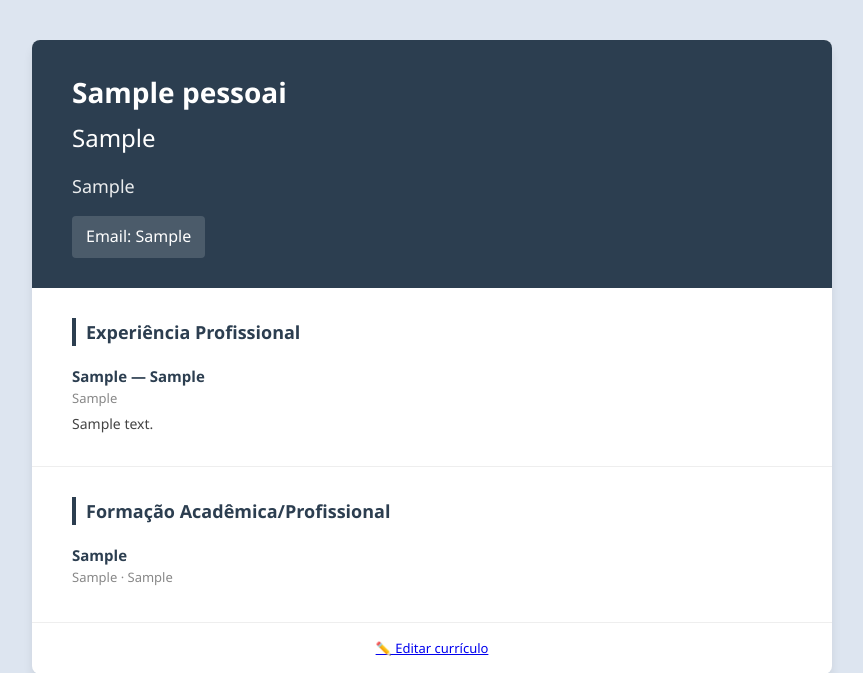
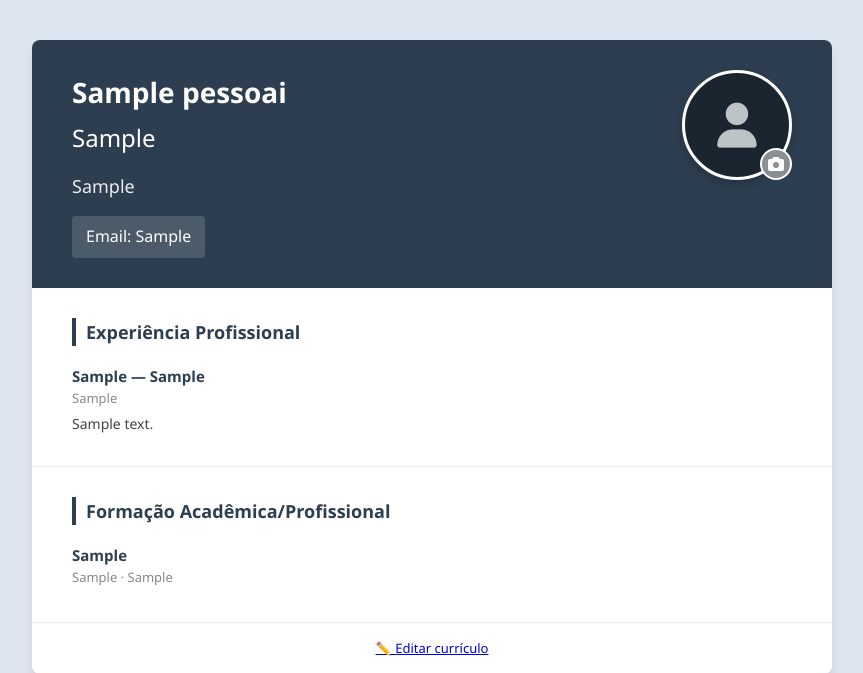
Before and after one commit to Stevcomp/Curriculo_Digital, a PHP site: page / in a window 1280 px wide. Shown: the top 673 px of the page, without its empty margins (208-1071 px from the left). Run offline with PHP 8.4, Linux system fonts and the light colour scheme; tables that the repository leaves empty hold one stand-in row (values such as "Sample post").

Commit message:
Atualização do curriculo digital

```diff
--- a/index.php
+++ b/index.php
@@ -35,6 +35,7 @@
 
 <head>
     <meta charset="UTF-8">
+    <link rel="stylesheet" href="https://cdnjs.cloudflare.com/ajax/libs/font-awesome/6.5.1/css/all.min.css">
     <title><?= $pessoa ? htmlspecialchars($pessoa['nome']) : 'Cadastro Inicial' ?></title>
     <link rel="stylesheet" href="style.css">
     <?php if (!$pessoa): ?>
@@ -80,6 +81,9 @@
 
             <!-- CABEÇALHO -->
             <div class="header">
+
+                <!-- Lado Esquerdo: Dados Pessoais -->
+                <div class="header-info">
                     <h1><?= htmlspecialchars($pessoa['nome']) ?></h1>
                     <h2><?= htmlspecialchars($pessoa['cargo']) ?></h2>
 
@@ -98,6 +102,32 @@
                         <?php else: ?>
                             <span>Nenhum contato cadastrado</span>
                         <?php endif; ?>
+                    </div>
+                </div>
+
+                <!-- Lado Direito: Círculo da Foto + Upload e salvamento no banco-->
+                <div class="perfil-avatar-container">
+                    <div class="perfil-avatar">
+                        <?php
+
+                        if (!empty($pessoa['foto_url']) && file_exists('uploads/' . $pessoa['foto_url'])) {
+                            $fotoExibicao = 'uploads/' . $pessoa['foto_url'];
+                            echo "<img src='{$fotoExibicao}' alt='Foto de Perfil'>";
+                        } else {
+                            echo "<i class='fas fa-user'></i>";
+                        }
+                        ?>
+                    </div>
+
+                    <!-- Formulário nativo que dispara o envio pelo próprio navegador -->
+                    <form action="processa_foto.php" method="POST" enctype="multipart/form-data" id="form-foto">
+                        <input type="hidden" name="dados_pessoais_id" value="<?= $pessoa['id'] ?>">
+
+                        <label for="input-foto" class="btn-upload-foto" title="Alterar Foto">
+                            <i class="fas fa-camera"></i>
+                        </label>
+                        <input type="file" name="foto" id="input-foto" accept="image/*" onchange="this.form.submit()">
+                    </form>
                 </div>
             </div>
 
--- a/style.css
+++ b/style.css
@@ -27,12 +27,18 @@
     background-color: #2c3e50;
     color: #fff;
     padding: 30px 40px;
+    display: flex;
+    justify-content: space-between;
+    align-items: flex-start;
+    gap: 20px;
+}
+.header-info {
+    flex: 1;
 }
 
 .header h1 {
     font-size: 28px;
     margin-bottom: 4px;
-
 }
 
 .header h2 {
@@ -45,6 +51,63 @@
     margin-top: 15px;
     font-size: 18px;
     opacity: 0.9;
+}
+
+/* Container da foto no canto direito */
+.perfil-avatar-container {
+    position: relative;
+    display: flex;
+    flex-direction: column;
+    align-items: center;
+    flex-shrink: 0;
+}
+
+.perfil-avatar {
+    width: 110px;
+    height: 110px;
+    border-radius: 50%;
+    background-color: #1a252f;
+    border: 3px solid #ffffff;
+    display: flex;
+    justify-content: center;
+    align-items: center;
+    overflow: hidden;
+    box-shadow: 0 4px 10px rgba(0, 0, 0, 0.2);
+}
+
+.perfil-avatar img {
+    width: 100%;
+    height: 100%;
+    object-fit: cover;
+}
+
+.perfil-avatar i {
+    font-size: 45px;
+    color: #bdc3c7;
+}
+
+#input-foto {
+    display: none;
+}
+
+.btn-upload-foto {
+    position: absolute;
+    bottom: 0;
+    right: 0;
+    background-color: #8b8f94;
+    width: 32px;
+    height: 32px;
+    border-radius: 50%;
+    display: flex;
+    align-items: center;
+    justify-content: center;
+    cursor: pointer;
+    border: 2px solid #ffffff;
+    transition: background 0.3s ease;
+}
+
+.btn-upload-foto:hover {
+    background-color: #2c3e50;
 }
 
 /* Lista de contatos */
```
Also changed, not shown: processa_foto.php (added, +38 -0 lines), uploads/perfil_1_1785526703.jpg (added). Lines whose indentation alone changed are shown as unchanged.
